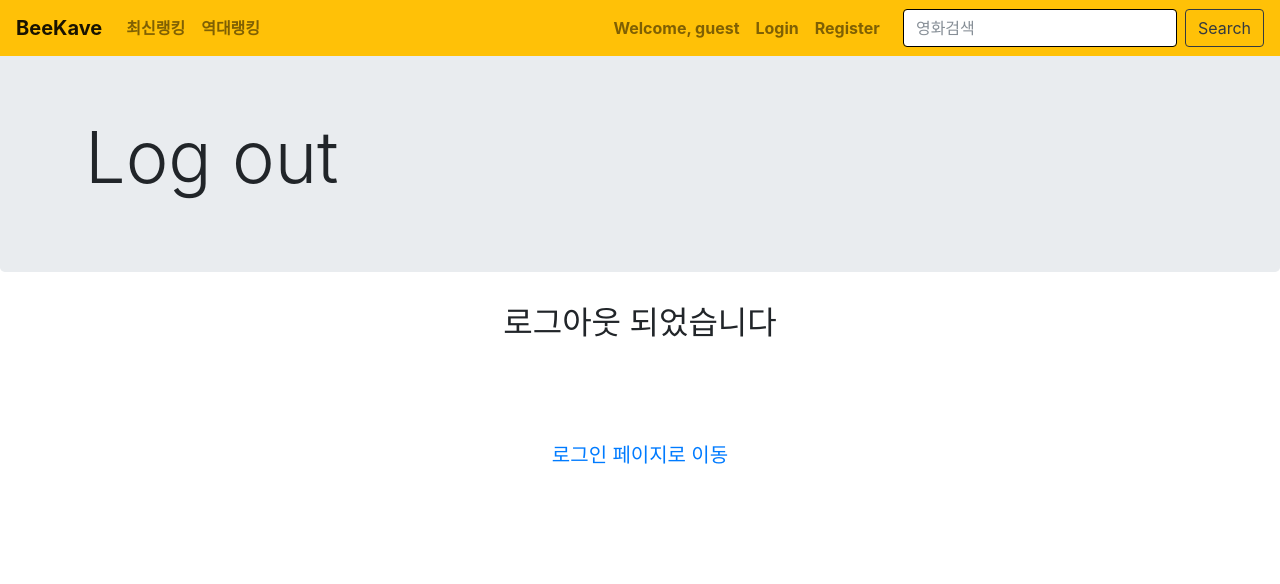
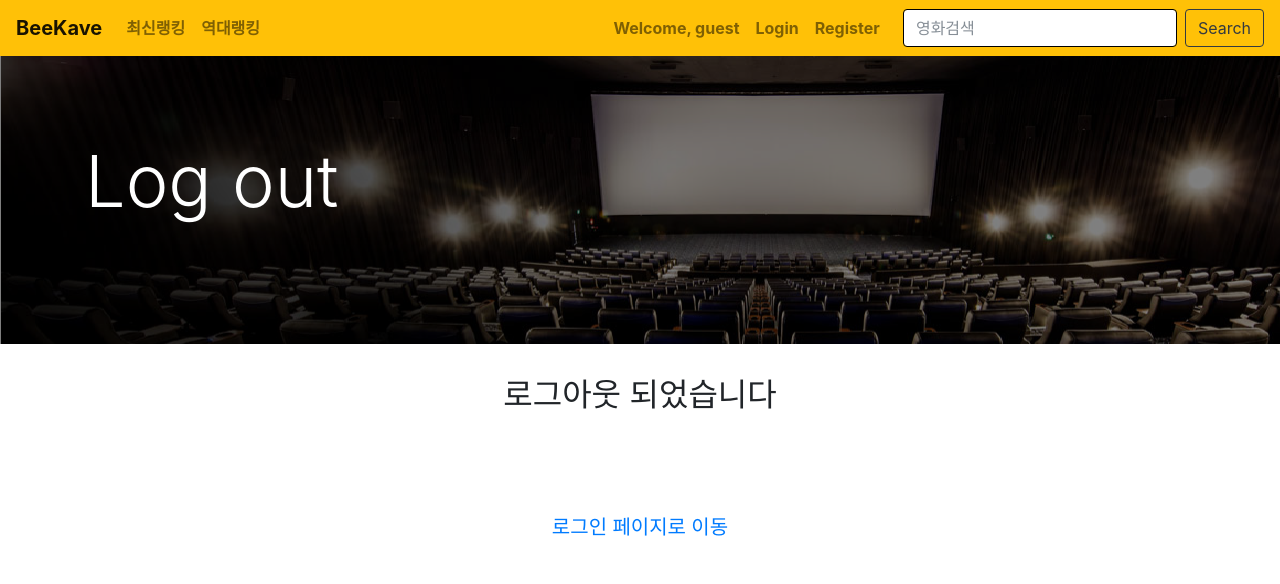
Before and after one commit to NAMYUNWOO/beekaveV2, a Django app: a page that uses beekave/templates/registration/logged_out.html in a window 1280 px wide. Shown: the top 584 px of the page. Run offline with Django 3.2, Linux system fonts and the light colour scheme; some libraries are stand-ins or nearby versions.

Commit message:
remove trash

```diff
--- a/beekave/detail/views.py
+++ b/beekave/detail/views.py
@@ -11,7 +11,7 @@ def detail(request,id):
     detail = Movie.objects.get(pk=id)
     form = movieReviewForm
     movieTitle = detail.title
-    youtubeMovieID = youtube_search(movieTitle)
+    youtubeMovieID = youtube_search(movieTitle,detail.titleen)
     score_list = [(detail.scoreact,"연기력"),(detail.scorestory,"스토리"),(detail.scoredirector,"감독")
                  ,(detail.scoreost,"OST"),(detail.scorevisual,"영상미"),(detail.scorefresh,"신선도")]
     peopleList = People.objects.filter(moviecode=detail)
--- a/beekave/templates/registration/logged_out.html
+++ b/beekave/templates/registration/logged_out.html
@@ -4,9 +4,11 @@
 {% block content %}
 <main role="main">
     <!-- Main jumbotron for a primary marketing message or call to action -->
-    <div class="jumbotron">
+    <div class="jumbotron jumboBgImg">
         <div class="container">
-            <h1 class="display-3">Log out</h1>
+            <br>
+            <h1 class="display-3" style="color:white;">Log out</h1>
+            <br><br>
         </div>
     </div>
 
--- a/beekave/templates/registration/password_change_done.html
+++ b/beekave/templates/registration/password_change_done.html
@@ -4,9 +4,11 @@
 {% block content %}
 <main role="main">
     <!-- Main jumbotron for a primary marketing message or call to action -->
-    <div class="jumbotron">
+    <div class="jumbotron jumboBgImg">
         <div class="container">
-            <h1 class="display-3">{{ title }}</h1>
+            <br>
+            <h1 class="display-3" style="color:white;">{{ title }}</h1>
+            <br><br>
         </div>
     </div>
 
--- a/beekave/templates/registration/password_change_form.html
+++ b/beekave/templates/registration/password_change_form.html
@@ -4,9 +4,11 @@
 {% block content %}
 <main role="main">
     <!-- Main jumbotron for a primary marketing message or call to action -->
-    <div class="jumbotron">
+    <div class="jumbotron jumboBgImg">
         <div class="container">
-            <h1 class="display-3">{{ title }}</h1>
+            <br>
+            <h1 class="display-3" style="color:white">{{ title }}</h1>
+            <br><br>
         </div>
     </div>
 
--- a/beekave/templates/reviewPage.html
+++ b/beekave/templates/reviewPage.html
@@ -47,7 +47,7 @@
                     {% if review.score|getDecScore == 0 %}
                 <span class="fa fa-star-o" aria-hidden="true"></span>
                     {% endif %}
-                <span class="bold">&nbsp {{ review.score|getDecScore }}</span>
+                <span class="bold">&nbsp {{ review.score|getDecScore }}점</span>
             </h4>
             <p class="card-text">{{review.comment}}</p>
                 <div class="col-xs-12 nopadding" align="left">
```
Also changed, not shown: beekave/detail/mediaFind.py (+6 -8 lines).
